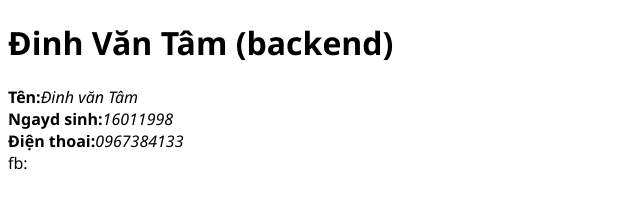
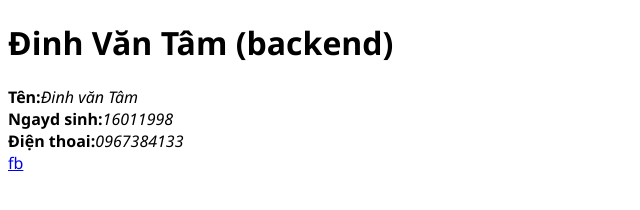
Before and after one commit to Vantam1601/Vantam1601.github.io, a plain HTML site: page index.html in a window 1280 px wide. Shown: the full height of the page, 0-640 px from the left. Drawn offline with Linux system fonts and the light colour scheme.

Commit message:
thay doi link

```diff
--- a/index.html
+++ b/index.html
@@ -9,7 +9,7 @@
 	<div class="thongtin"><b>Tên:</b><i>Đinh văn Tâm</i></div>
 	<div class="thongtin"><b>Ngayd sinh:</b><i>16011998</i></div>
 	<div class="thongtin"><b>Điện thoai:</b><i>0967384133</i></div>
-	<div class="thongtin">fb: <a href="https://www.facebook.com/profile.php?id=100011215957470"></a></div>
+	<div class="thongtin"> <a href="https://www.facebook.com/profile.php?id=100011215957470">fb</a></div>
 
 </body>
 </html>
```
